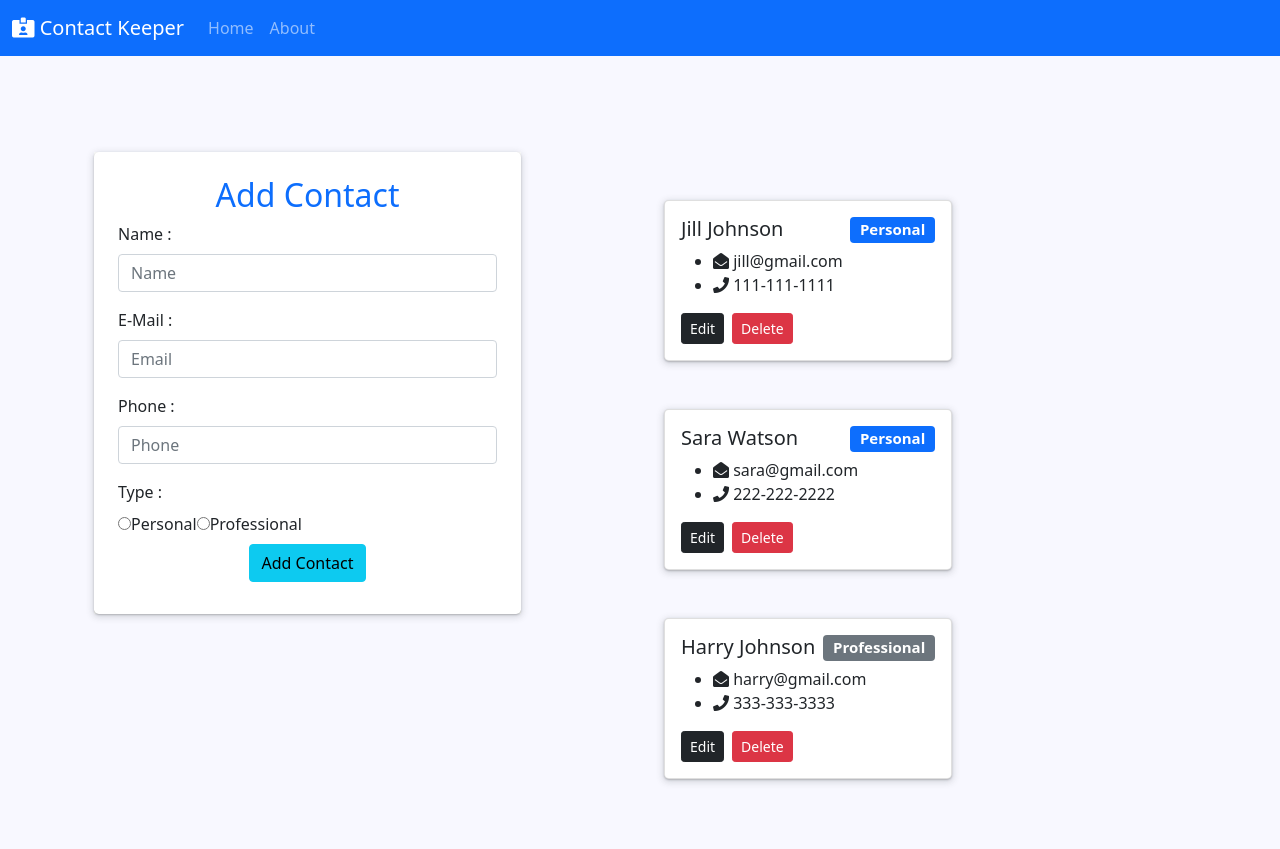
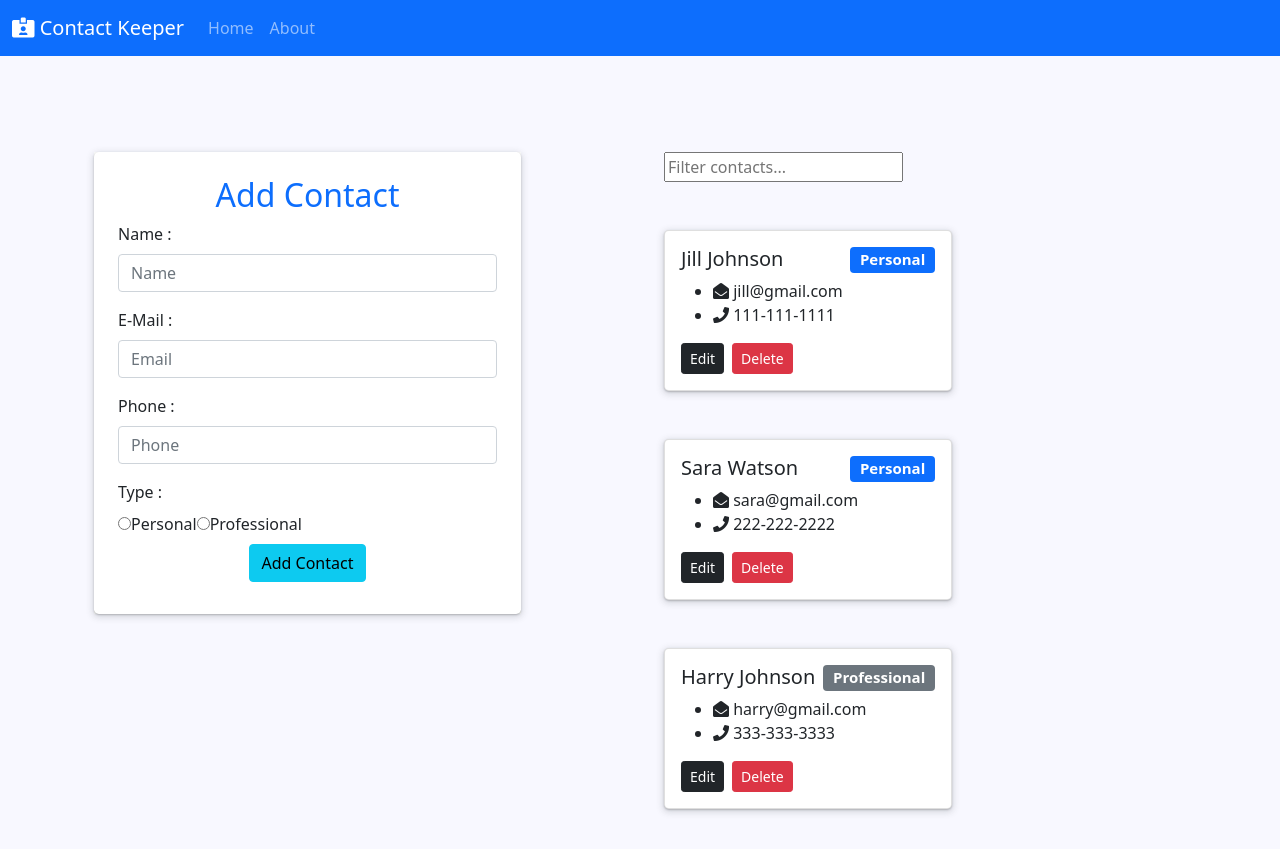
Before and after one commit to Linkinlog/contact-keeper, a React (Create React App) app in the folder client/: page / in a window 1280 px wide. Before the commit the page ends 819 px from the top, so only its background shows below. Built offline with nearby package versions, Linux system fonts and the light colour scheme.

Commit message:
added contact filter input

```diff
--- a/client/src/components/pages/Home.js
+++ b/client/src/components/pages/Home.js
@@ -1,7 +1,7 @@
 import React from 'react';
 import { Contacts } from '../contacts/Contacts';
 import { ContactsForm } from '../contacts/ContactsForm';
-
+import { ContactFilter } from '../contacts/ContactFilter';
 export const Home = () => {
 	return (
 		<div className='container'>
@@ -10,6 +10,7 @@
 					<ContactsForm />
 				</div>
 				<div className='col-md-6 offset-md-1'>
+					<ContactFilter />
 					<Contacts />
 				</div>
 			</div>
```
